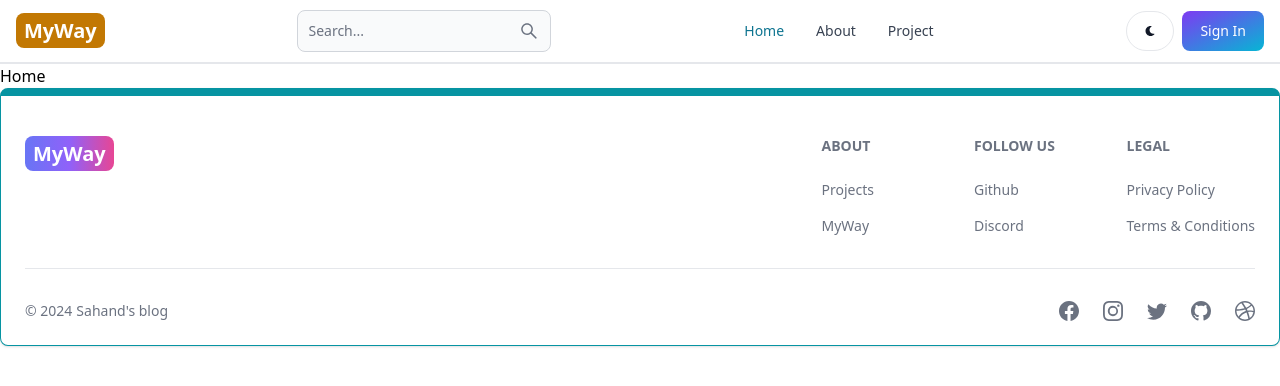
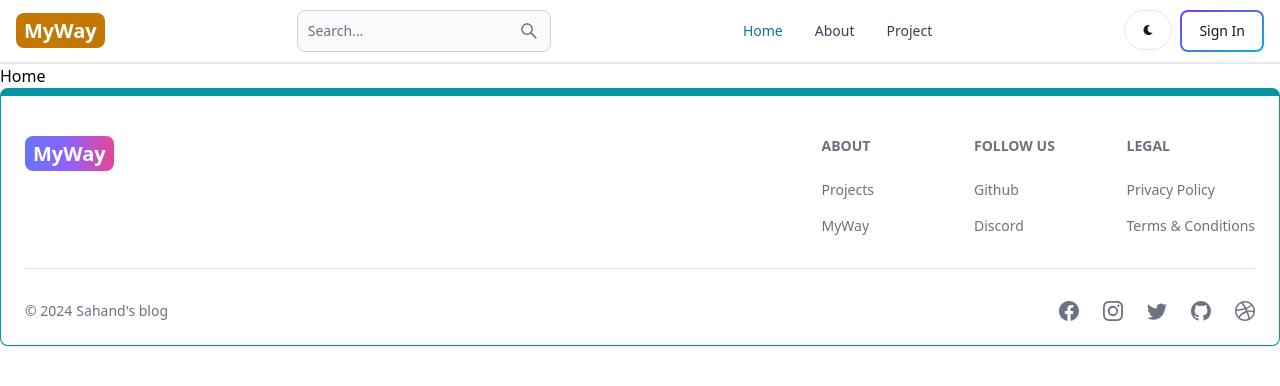
Before and after one commit to MaYnk0018/Xeos_in, a React app in the folder client/: page / in a window 1280 px wide. Shown: the top 386 px of the page. Built offline with nearby package versions, Linux system fonts and the light colour scheme; the HTML template or start-up script is replaced by a standard one.

Commit message:
dark theme+  header component extracting user info from redux

```diff
--- a/client/src/components/Header.jsx
+++ b/client/src/components/Header.jsx
@@ -1,49 +1,83 @@
-import { Button, Navbar, TextInput } from 'flowbite-react';
-import { Link, useLocation } from 'react-router-dom';
-import { AiOutlineSearch } from 'react-icons/ai';
-import { FaMoon } from 'react-icons/fa';
+import { Avatar, Button, Navbar, Dropdown, TextInput } from "flowbite-react";
+import { Link, useLocation } from "react-router-dom";
+import { AiOutlineSearch } from "react-icons/ai";
+import { FaMoon, FaSun } from "react-icons/fa";
+import { useSelector ,useDispatch} from "react-redux";
+import { changeTheme } from "../redux/theme/themeSlice";
 
 export default function Header() {
-    const path = useLocation().pathname;
+  const path = useLocation().pathname;
+  const dispatch= useDispatch();
+  const {theme}= useSelector(state=> state.theme);
+  const { currentUser } = useSelector((state) => state.user);
   return (
-    <Navbar className='border-b-2'>
+    <Navbar className="border-b-2">
       <Link
-        to='/'
-        className='self-center whitespace-nowrap text-sm sm:text-xl font-semibold dark:text-white'
+        to="/"
+        className="self-center whitespace-nowrap text-sm sm:text-xl font-semibold dark:text-white"
       >
-        <span className='px-2 py-1 bg-yellow-500 from-indigo-500 via-purple-500 to-pink-500 rounded-lg text-white'>
+        <span className="px-2 py-1 bg-yellow-500 from-indigo-500 via-purple-500 to-pink-500 rounded-lg text-white">
           MyWay
         </span>
       </Link>
       <form>
         <TextInput
-          type='text'
-          placeholder='Search...'
+          type="text"
+          placeholder="Search..."
           rightIcon={AiOutlineSearch}
-          className='hidden lg:inline'
+          className="hidden lg:inline"
         />
       </form>
-      <Button className='w-12 h-10 lg:hidden' color='gray' pill>
+      <Button className="w-12 h-10 lg:hidden" color="gray" pill>
         <AiOutlineSearch />
       </Button>
-      <div className='flex gap-2 md:order-2'>
-        <Button className='w-12 h-10 hidden sm:inline' color='gray' pill>
-          <FaMoon />
+      <div className="flex gap-2 md:order-2">
+        <Button
+          className="w-12 h-10 hidden sm:inline"
+          color="gray"
+          pill
+          onClick={() => dispatch(changeTheme())}
+        >
+          {theme === "light" ? <FaSun /> : <FaMoon />}
         </Button>
-        <Link to='/sign-in'>
-          <Button gradientDuoTone='purpleToBlue'>Sign In</Button>
-        </Link>
+        {currentUser ? (
+          <Dropdown
+            arrowIcon={false}
+            inline
+            label={
+              <Avatar alt="user" img={currentUser.profilePicture} rounded />
+            }
+          >
+            <Dropdown.Header>
+              <span className="block text-sm">@{currentUser.username}</span>
+              <span className="block text-sm font-medium truncate">
+                {currentUser.email}
+              </span>
+            </Dropdown.Header>
+            <Link to={"/dashboard?tab=profile"}>
+              <Dropdown.Item>Profile</Dropdown.Item>
+            </Link>
+            <Dropdown.Divider />
+            <Dropdown.Item>Sign out</Dropdown.Item>
+          </Dropdown>
+        ) : (
+          <Link to="/sign-in">
+            <Button gradientDuoTone="purpleToBlue" outline>
+              Sign In
+            </Button>
+          </Link>
+        )}
         <Navbar.Toggle />
       </div>
       <Navbar.Collapse>
-        <Navbar.Link active={path === "/"} as={'div'}>
-          <Link to='/'>Home</Link>
+        <Navbar.Link active={path === "/"} as={"div"}>
+          <Link to="/">Home</Link>
         </Navbar.Link>
-        <Navbar.Link active={path === "/about"} as={'div'}>
-          <Link to='/about'>About</Link>
+        <Navbar.Link active={path === "/about"} as={"div"}>
+          <Link to="/about">About</Link>
         </Navbar.Link>
-        <Navbar.Link active={path === "/project"} as={'div'}>
-          <Link to='/project'>Project</Link>
+        <Navbar.Link active={path === "/project"} as={"div"}>
+          <Link to="/project">Project</Link>
         </Navbar.Link>
       </Navbar.Collapse>
     </Navbar>
--- /dev/null
+++ b/client/src/components/ThemeProvider.jsx
@@ -0,0 +1,7 @@
+import React from "react";
+import { useSelector } from "react-redux";
+
+export default function ThemeProvider({ children }) {
+  const {theme} = useSelector((state) => state.theme);
+  return <div className={theme}>{children}</div>;
+}
--- a/client/src/main.jsx
+++ b/client/src/main.jsx
@@ -5,11 +5,14 @@
 import { Provider } from "react-redux";
 import { store, persistor } from "./redux/store.js";
 import { PersistGate } from "redux-persist/integration/react";
+import ThemeProvider from "./components/ThemeProvider.jsx";
 
 ReactDOM.createRoot(document.getElementById("root")).render(
   <PersistGate persistor={persistor}>
     <Provider store={store}>
-      <App />
+      <ThemeProvider>
+        <App />
+      </ThemeProvider>
     </Provider>
   </PersistGate>
 );
--- a/client/src/redux/store.js
+++ b/client/src/redux/store.js
@@ -1,11 +1,13 @@
 import { configureStore, combineReducers } from "@reduxjs/toolkit";
 import { persistReducer, persistStore } from "redux-persist";
 import storage from "redux-persist/lib/storage";
+import themeReducer from "./theme/themeSlice";
 
 import userReducer from "./user/userSlice";
 
 const rootReducer = combineReducers({
   user: userReducer,
+  theme: themeReducer
 });
 
 const persistConfig = {
--- /dev/null
+++ b/client/src/redux/theme/themeSlice.js
@@ -0,0 +1,17 @@
+import {createSlice} from '@reduxjs/toolkit'
+
+const initialState={
+    theme: 'Dark'
+};
+
+const themeSlice= createSlice({
+    name: 'theme',
+    initialState,
+    reducers: {
+        changeTheme:(state)=>{
+            state.theme= (state.theme=== 'dark') ? 'light' : 'dark'
+        }
+    }
+});
+export const {changeTheme}= themeSlice.actions
+export default themeSlice.reducer;
```
